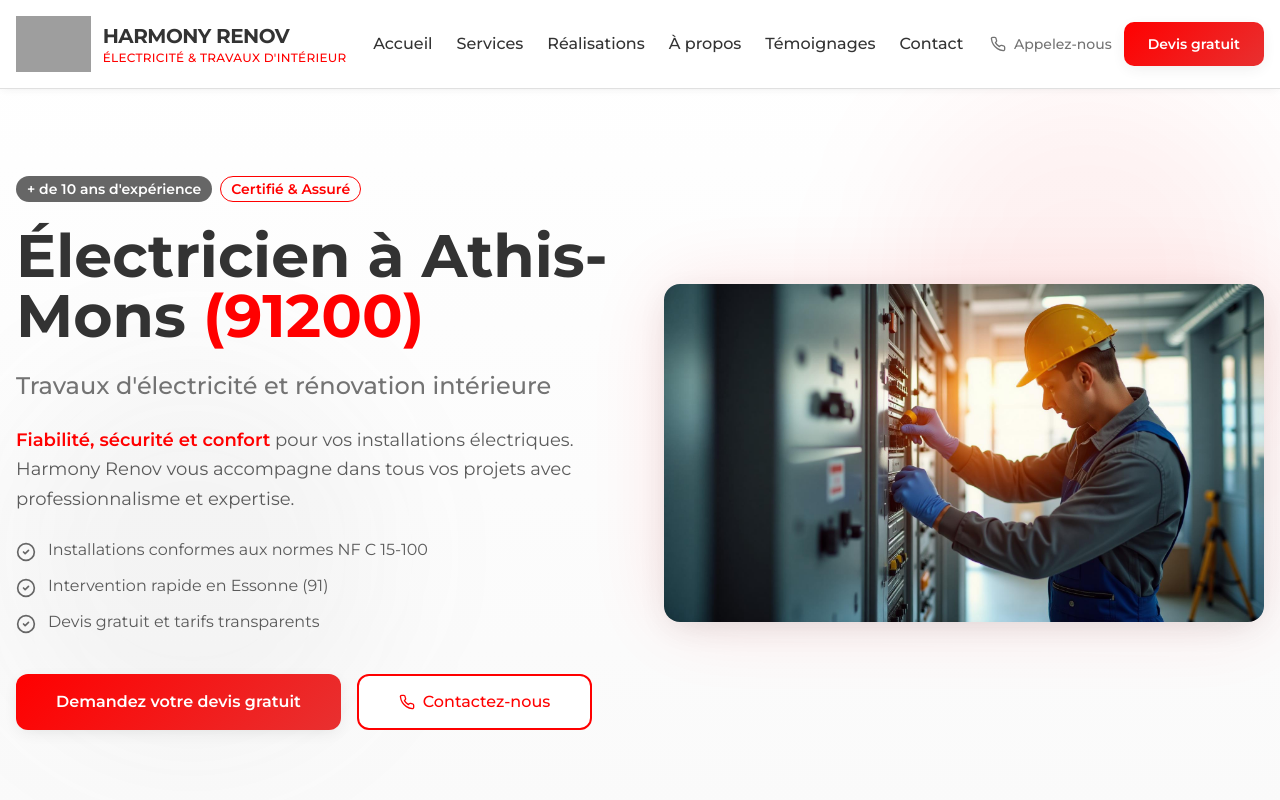
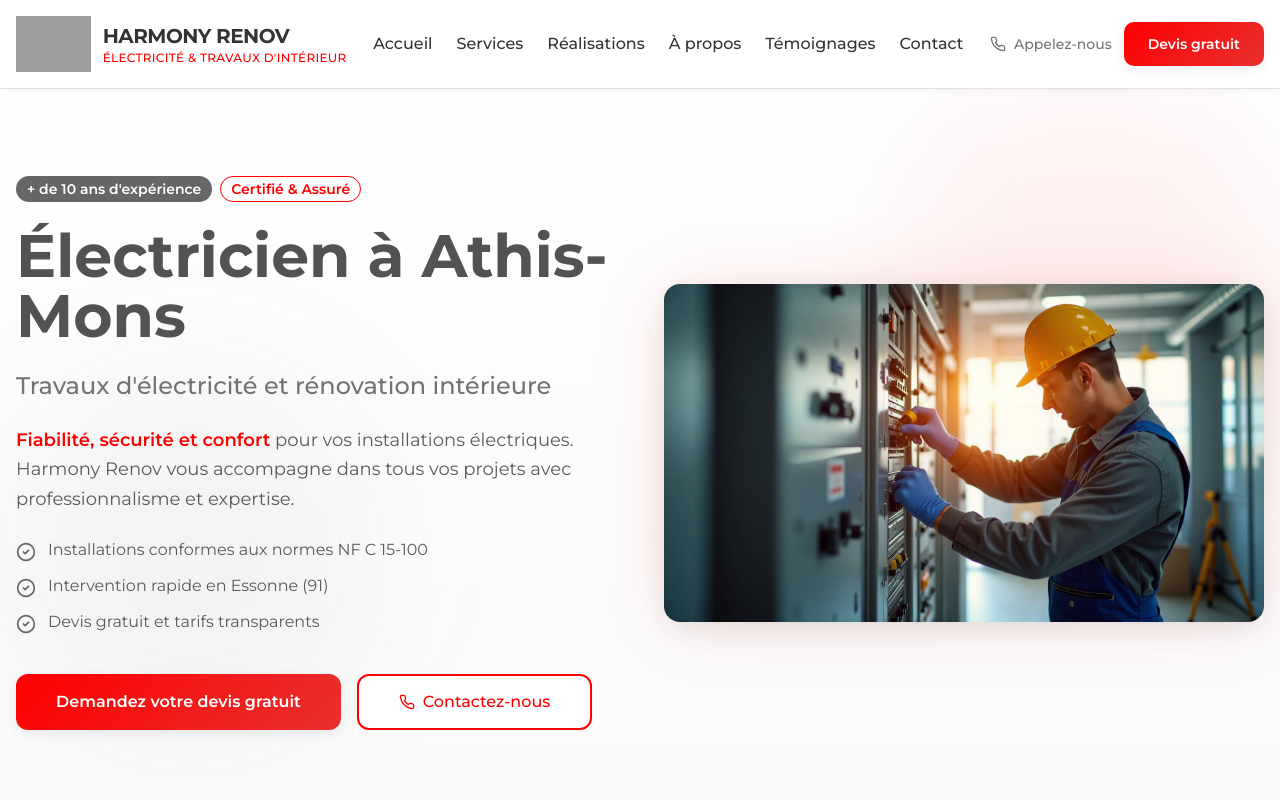
Before and after one commit to harmonyrenov91/harmony-renov-elec, a React (Vite) app: page / in a window 1280 px wide. Shown: the top 800 px of the page. Built offline with nearby package versions, Linux system fonts and the light colour scheme; grey boxes are pictures that could not be loaded; the HTML template or start-up script is replaced by a standard one.

Commit message:
Visual edit in Lovable
Edited UI in Lovable

```diff
--- a/src/components/Hero.tsx
+++ b/src/components/Hero.tsx
@@ -2,17 +2,17 @@ import { Button } from "@/components/ui/button";
 import { Badge } from "@/components/ui/badge";
 import { CheckCircle2, Phone } from "lucide-react";
 import heroImage from "@/assets/hero-electrician.jpg";
-
 const Hero = () => {
   const scrollToContact = () => {
     const element = document.getElementById("contact");
     if (element) {
-      element.scrollIntoView({ behavior: "smooth", block: "start" });
+      element.scrollIntoView({
+        behavior: "smooth",
+        block: "start"
+      });
     }
   };
-
-  return (
-    <section id="accueil" className="relative min-h-screen flex items-center bg-gradient-hero pt-20">
+  return <section id="accueil" className="relative min-h-screen flex items-center bg-gradient-hero pt-20">
       <div className="absolute inset-0 overflow-hidden">
         <div className="absolute top-20 right-0 w-96 h-96 bg-primary/5 rounded-full blur-3xl"></div>
         <div className="absolute bottom-20 left-0 w-96 h-96 bg-secondary/5 rounded-full blur-3xl"></div>
@@ -30,8 +30,8 @@ const Hero = () => {
               </Badge>
             </div>
 
-            <h1 className="text-4xl md:text-5xl lg:text-6xl font-bold leading-tight text-foreground">
-              Électricien à Athis-Mons <span className="text-primary">(91200)</span>
+            <h1 className="text-4xl md:text-5xl lg:text-6xl leading-tight font-bold text-neutral-600">
+              Électricien à Athis-Mons <span className="text-primary"></span>
             </h1>
 
             <p className="text-xl md:text-2xl text-muted-foreground font-medium">
@@ -73,16 +73,10 @@ const Hero = () => {
 
           <div className="relative">
             <div className="absolute inset-0 bg-gradient-primary opacity-10 blur-2xl rounded-3xl"></div>
-            <img
-              src={heroImage}
-              alt="Électricien professionnel Harmony Renov à Athis-Mons travaillant sur une installation électrique moderne"
-              className="relative rounded-2xl shadow-strong w-full h-auto object-cover"
-            />
+            <img src={heroImage} alt="Électricien professionnel Harmony Renov à Athis-Mons travaillant sur une installation électrique moderne" className="relative rounded-2xl shadow-strong w-full h-auto object-cover" />
           </div>
         </div>
       </div>
-    </section>
-  );
+    </section>;
 };
-
 export default Hero;
```
